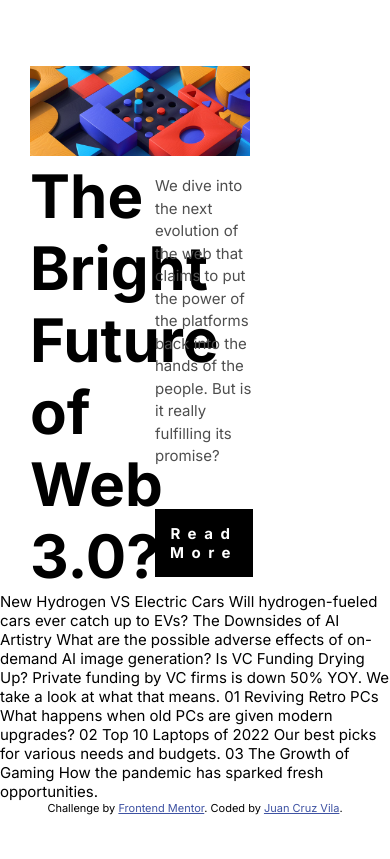
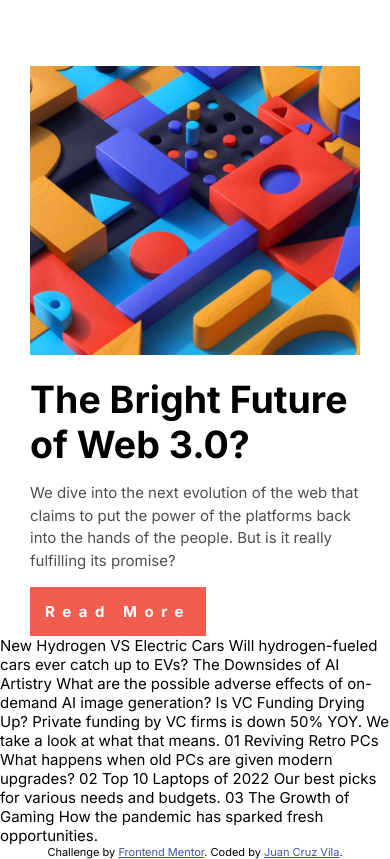
Before and after one commit to yunagosh7/news-homepage, a plain HTML site: page index.html in a window 390 px wide. Shown: the part 67-926 px from the top of the page. Before the commit the page ends 882 px from the top, so only its background shows below. Drawn offline with Linux system fonts and the light colour scheme.

Commit message:
Adapte el contenido principal a celulares

```diff
--- a/assets/styles/style.css
+++ b/assets/styles/style.css
@@ -39,7 +39,8 @@ html {
 .btn {
     text-decoration: none;
     color: var(--btn-color);
-    background-color: var(--btn-bg);
+    background-color: var(--color-soft-red);
+    color: #fff;
     padding: 1rem;
     text-align: center;
     font-size: 1rem;
@@ -47,10 +48,11 @@ html {
     height: fit-content;
     font-weight: bold;
     letter-spacing: .5rem;
+    transition: background .3s;
 }
 
 .btn:hover {
-    background-color: var(--btn-bg-hover);
+    background-color: var(--color-very-dark-blue);
 }
 
 .container {
@@ -95,6 +97,7 @@ html {
   justify-content: space-between;
   position: fixed;
   width: 100vw;
+  background-color: #fff;
   padding: 2rem;
 }
 
@@ -143,7 +146,25 @@ html {
 }
 
 @media screen and (max-width: 700px) {
-  .modal {
+    h1 {
+        font-size: 2.5rem;
+    }
+
+    .img-desktop {
+        display: none;
+    }
+    .img-phone {
+        display: block;
+        width: 100%;
+        margin-bottom: 1.5rem;
+    }
+
+    .main {
+        display:flex;
+flex-direction: column;
+    }
+
+    .modal {
     position: fixed;
     z-index: 99;
     top: 0;
@@ -155,6 +176,7 @@ html {
     pointer-events: none;
     display: block;
   }
+
 
   .modal[id="nav"]:target {
     opacity: 1;
@@ -200,4 +222,16 @@ html {
   .nav-logo {
     height: 2.25rem;
   }
+
+  .title-container {
+    flex-direction: column;
+  }
+
+
+.title-container > * {
+    width: 100%;
 }
+.title-container > div {
+    margin: 0;
+}
+}
--- a/index.html
+++ b/index.html
@@ -72,7 +72,7 @@
               people.
               But is it really fulfilling its promise?
             </p>
-            <a class="btn" style="--btn-color:#fff; --btn-bg:#000; --btn-bg-hover:#222;" href="#read-more">
+            <a class="btn" href="#read-more">
               Read More
             </a>
           </div>
```
